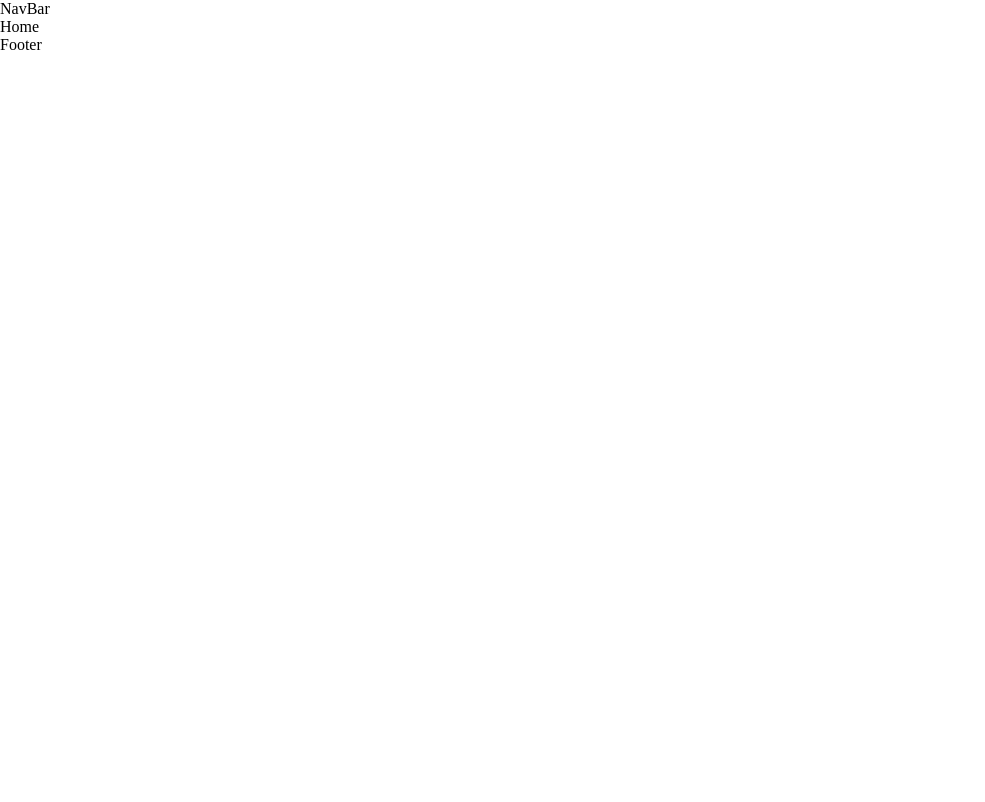
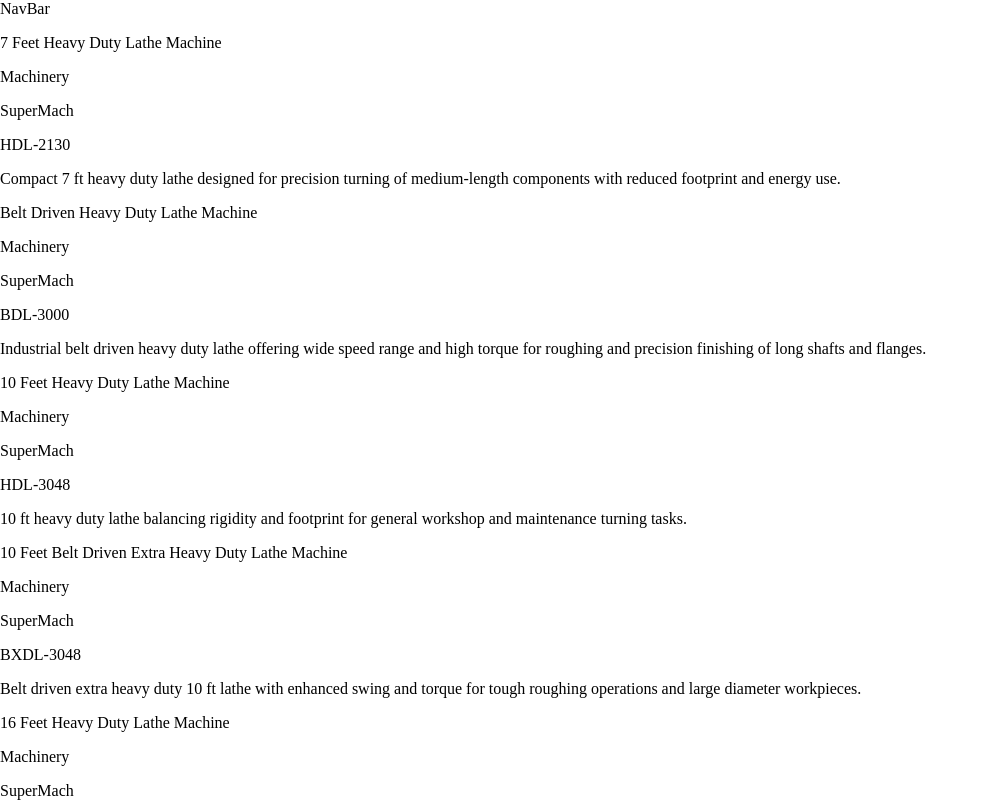
Before and after one commit to GKCZ/MMT, a React (Vite) app: page / in a window 1280 px wide. Shown: the top 802 px of the page, without its empty margins (0-985 px from the left). Built offline with nearby package versions, Linux system fonts and the light colour scheme.

Commit message:
Type definition for product constants

```diff
--- a/src/App.css
+++ b/src/App.css
@@ -1,11 +1,6 @@
 * {
-  margin: 0;
   box-sizing: border-box;
 }
-
-div {
-  display: flex;
-  flex-direction: column;
-  height: auto;
-  width: auto;
+html, body, #root {
+  height: 100%; margin: 0;
 }
--- a/src/components/Home.tsx
+++ b/src/components/Home.tsx
@@ -15,7 +15,19 @@
   },[])
 
   return (
-    <div>Home</div>
+    <>
+      <div id="latheDiv">
+      {latheMachines.map(lathe => (
+        <div key={lathe.id}>
+          <p>{lathe.name}</p>
+          <p>{lathe.category}</p>
+          <p>{lathe.brand}</p>
+          <p>{lathe.model}</p>
+          <p>{lathe.description}</p>
+        </div>
+      ))}
+      </div>
+    </>
   )
 }
 
--- a/src/index.css
+++ b/src/index.css
@@ -1,5 +1,8 @@
 * {
   box-sizing: border-box;
-  height: 0px;
-  width: 0px;
 }
+
+html, body, #root {
+  height: 100%;
+  margin: 0;
+}
```
Also changed, not shown: src/Constants/ProductConstants.ts (+29 -2 lines).
